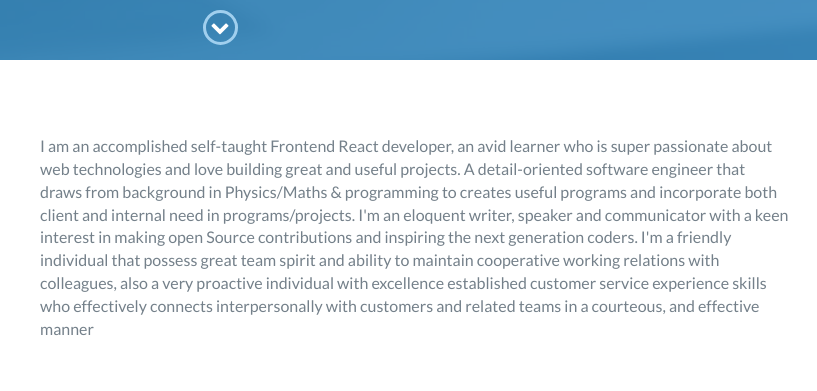
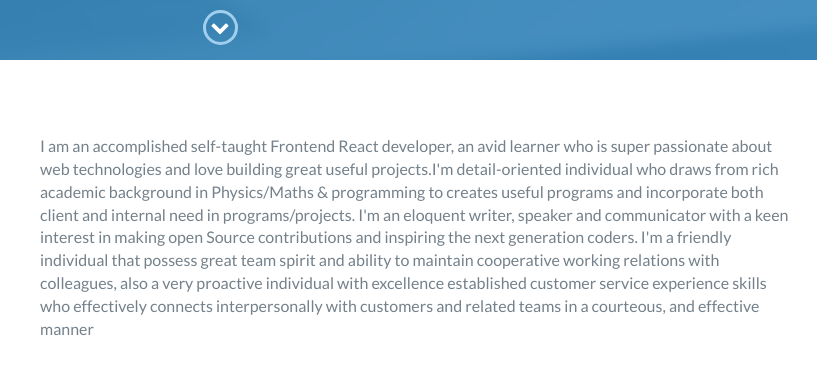
Before and after one commit to Zickydeng/Zickydeng.github.io, a website: page index.html in a window 1280 px wide. Shown: the part 740-1131 px from the top of the page, 420-1237 px from the left. Drawn offline with nearby package versions, Linux system fonts and the light colour scheme.

Commit message:
Update index.html

```diff
--- a/index.html
+++ b/index.html
@@ -74,7 +74,7 @@
                 <div class="col-md-8">
                     <p>
                         I am an accomplished self-taught Frontend React developer, an avid learner who is super passionate about web technologies
-                        and love building great and useful projects. A detail-oriented software engineer that draws from background in
+                        and love building great useful projects.I'm detail-oriented individual who draws from rich academic background in
                         Physics/Maths & programming to creates useful programs and incorporate both client and internal need in
                         programs/projects.
 			I'm an eloquent writer, speaker and communicator with a keen interest in making open Source contributions
@@ -275,6 +275,7 @@
             <li>Python</li>
             <li>Stats tools</li>
             <li>Jupyta Notebook</li>
+	    <li>Numpy</li>
             <li>Node.js</li>
             <li>AngularJs</li>
             <li>React</li>
```
